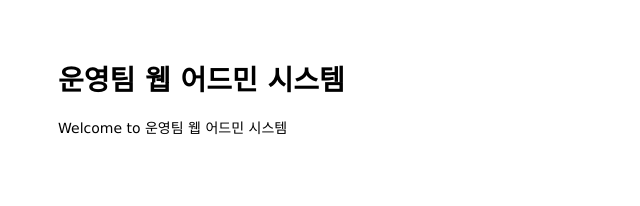
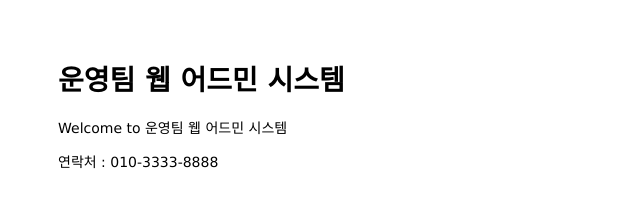
Before and after one commit to kccho88/mastering-git-github, a website: page public/index.html in a window 1280 px wide. Shown: the whole page, without its empty margins (0-640 px from the left). Drawn offline with Linux system fonts and the light colour scheme.

Commit message:
Add contact info in footer section

```diff
--- a/public/index.html
+++ b/public/index.html
@@ -8,6 +8,12 @@
 <body>
   <h1>운영팀 웹 어드민 시스템</h1>
   <p>Welcome to 운영팀 웹 어드민 시스템</p>
+
+  <footer>
+    <p>연락처 : 010-3333-8888</p>
+  </footer>
 </body>
 
+
+
 </html>
```
